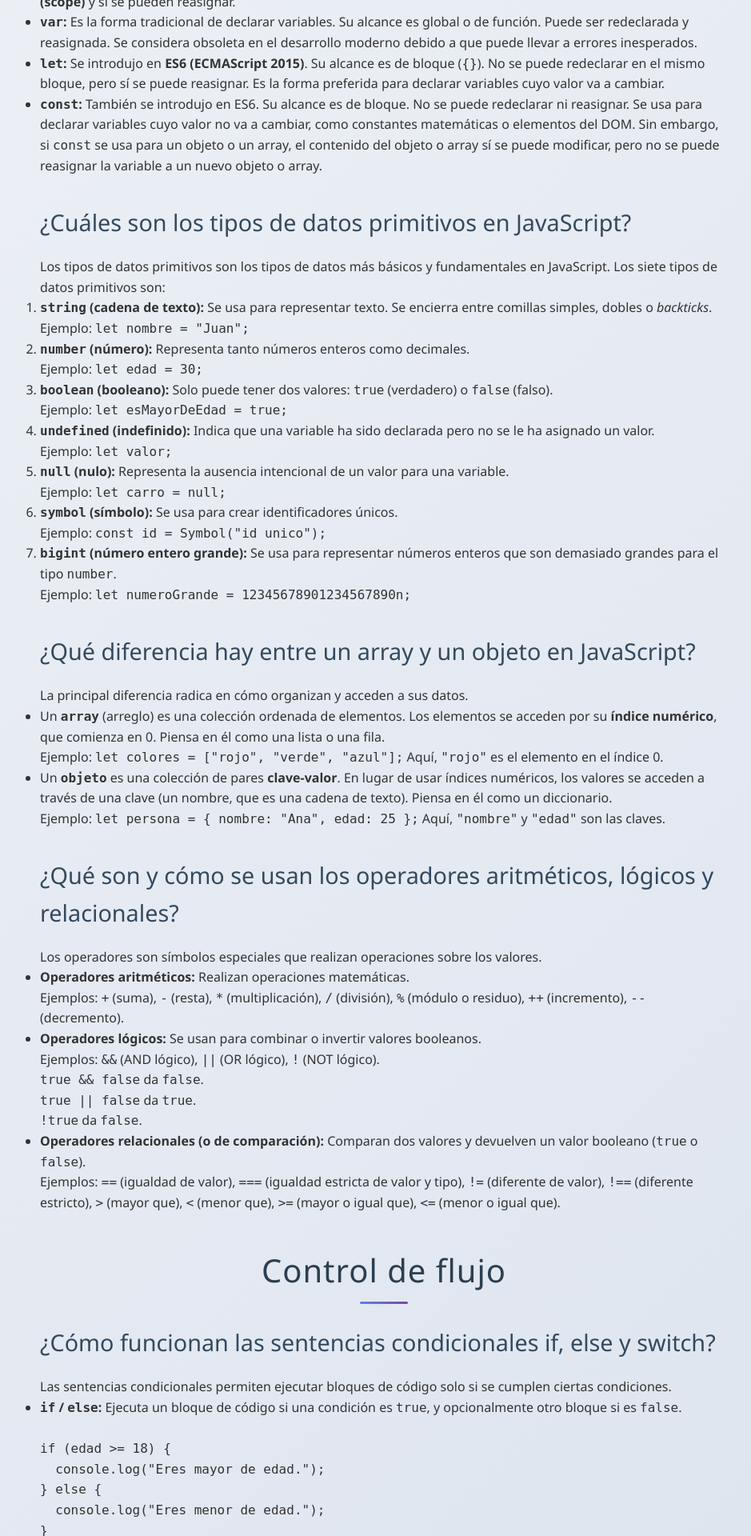
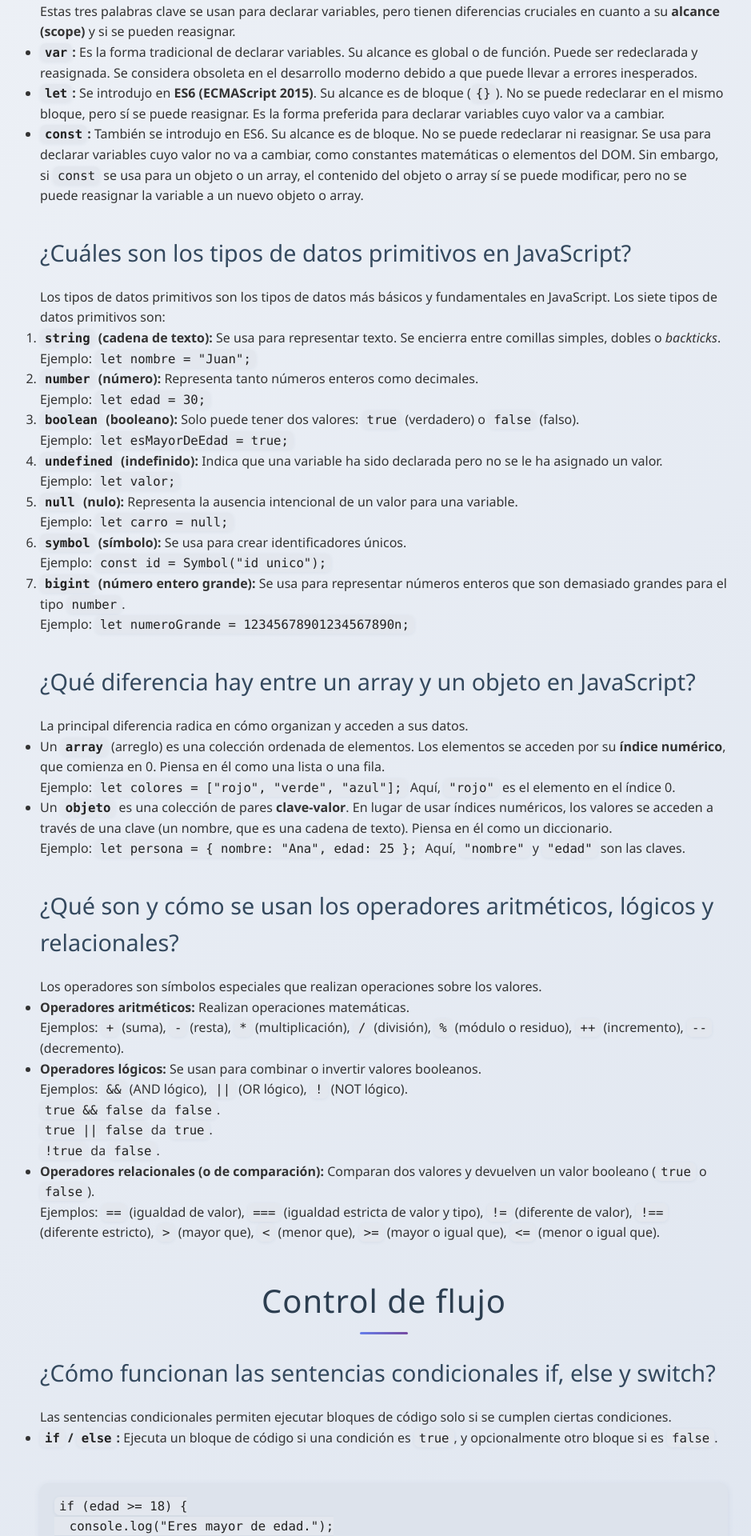
Before and after one commit to GodSci3nc3/2430152-AW, a PHP site: page / in a window 1280 px wide. Shown: the part 2080-4000 px from the top of the page at 80% size, without its empty margins (160-1099 px from the left). Run offline with PHP 8.4, Linux system fonts and the light colour scheme.

Commit message:
Codes styles

```diff
--- a/PracticaNo.2/index.html
+++ b/PracticaNo.2/index.html
@@ -47,7 +47,7 @@
 
         <p>A continuación, una comparación para entender en qué son diferentes</p>
 
-        <table bgcolor = "">
+        <table border = "1">
             <th>Característica</th>
             <th>JavaScript</th>
             <th>Java</th>
@@ -101,9 +101,9 @@
     <p>Para los comentarios, que son líneas de texto que el intérprete de JavaScript ignora, existen dos formas:</p>
     <ul>
         <li><strong>Comentario de una sola línea:</strong> Se usa doble barra inclinada <code>//</code>.
-            Ejemplo: <code>// Esto es un comentario de una línea.</code></li>
+            Por ejemplo: <code>// Esto es un comentario de una línea.</code></li>
         <li><strong>Comentario de múltiples líneas:</strong> Se inicia con <code>/*</code> y termina con <code>*/</code>.
-            Ejemplo: <code>/* Esto es un comentario que se extiende a lo largo de varias líneas. */</code></li>
+            Por ejemplo: <code>/* Esto es un comentario que se extiende a lo largo de varias líneas. */</code></li>
     </ul>
 
     <h2>¿Qué diferencias hay entre var, let y const?</h2>
--- a/PracticaNo.2/styles.css
+++ b/PracticaNo.2/styles.css
@@ -4,6 +4,25 @@
     margin: 0;
     padding: 0;
     box-sizing: border-box;
+}
+/* ===== FRAGMENTOS DE CÓDIGO ===== */
+code, pre code {
+    background: #e3e7ee;
+    color: #222;
+    border-radius: 7px;
+    padding: 2px 6px;
+    font-family: 'Fira Mono', 'Consolas', 'Menlo', monospace;
+    font-size: 0.98em;
+    box-shadow: 0 1px 4px rgba(60,80,120,0.07);
+}
+
+pre {
+    background: #dde3ec;
+    border-radius: 10px;
+    padding: 16px 18px;
+    margin: 18px 0;
+    overflow-x: auto;
+    box-shadow: 0 2px 8px rgba(60,80,120,0.09);
 }
 
 body {
```
